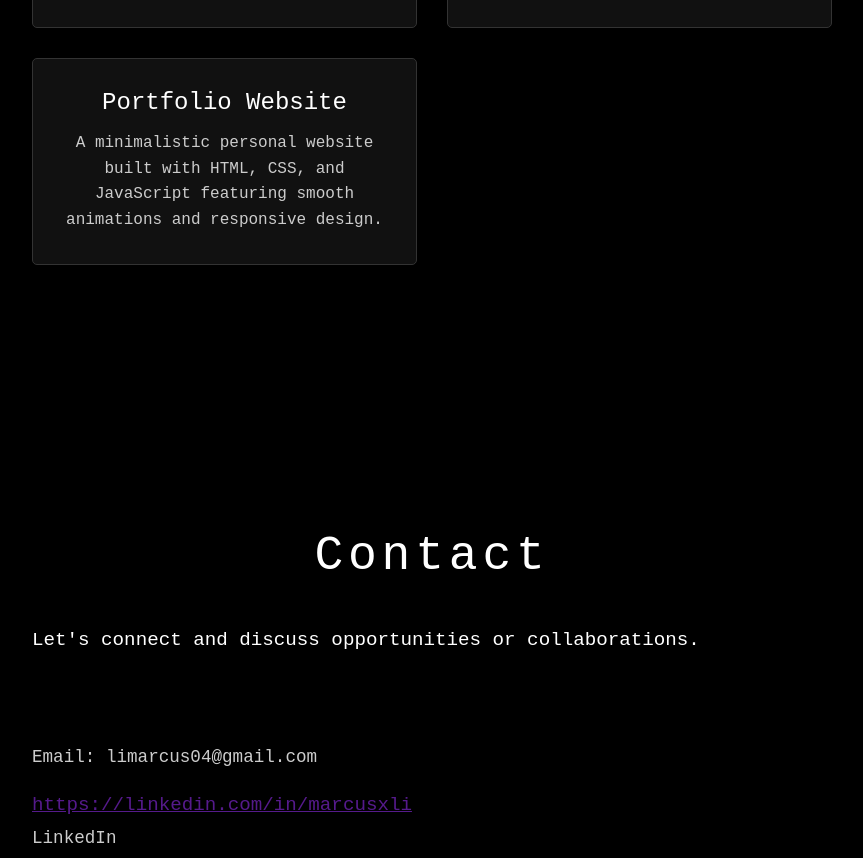
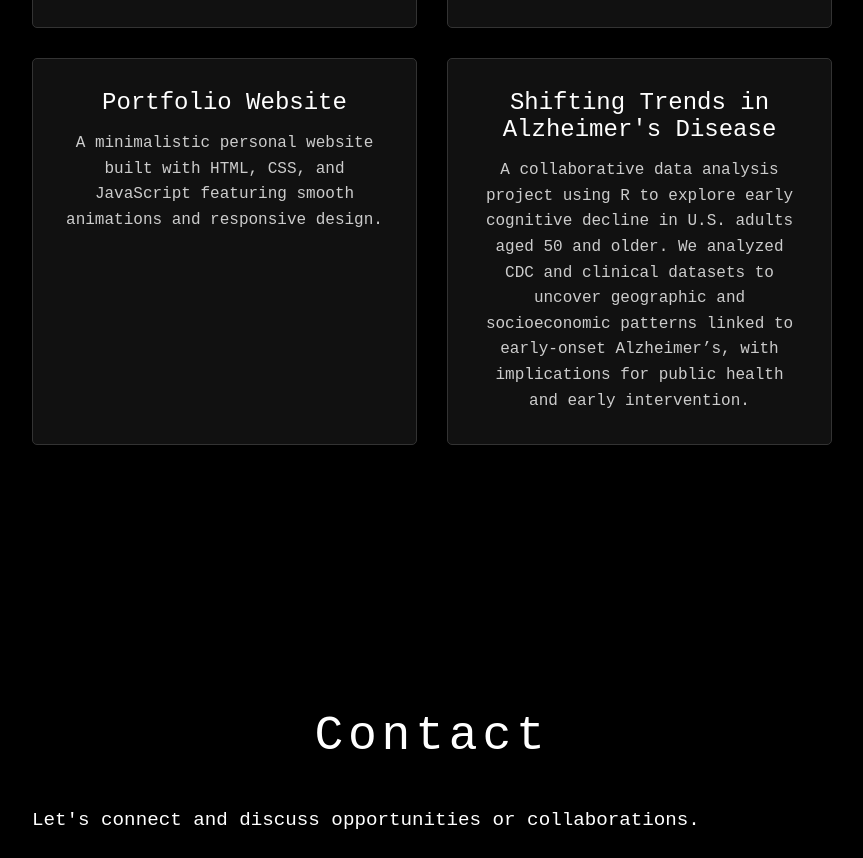
Before and after one commit to marcusxli/marcusxli.github.io, a plain HTML site: page index.html in a window 1280 px wide. Shown: the part 3265-4123 px from the top of the page, without its empty margins (208-1071 px from the left). Drawn offline with Linux system fonts and the light colour scheme.

Commit message:
fifth commit (added new project)

```diff
--- a/index.html
+++ b/index.html
@@ -92,6 +92,12 @@
                         <p>A minimalistic personal website built with HTML, CSS, and JavaScript featuring smooth animations and responsive design.</p>
                     </div>
                 </a>
+                <a href="images/Early-Onset Trends in Alzeimer's Research.pdf" target="_blank" class="project-link">
+                    <div class="project-item">
+                        <h3>Shifting Trends in Alzheimer's Disease</h3>
+                        <p>A collaborative data analysis project using R to explore early cognitive decline in U.S. adults aged 50 and older. We analyzed CDC and clinical datasets to uncover geographic and socioeconomic patterns linked to early-onset Alzheimer’s, with implications for public health and early intervention.</p>
+                    </div>
+                </a>
             </div>
         </div>
     </section>
```
Also changed, not shown: 1 other file.
